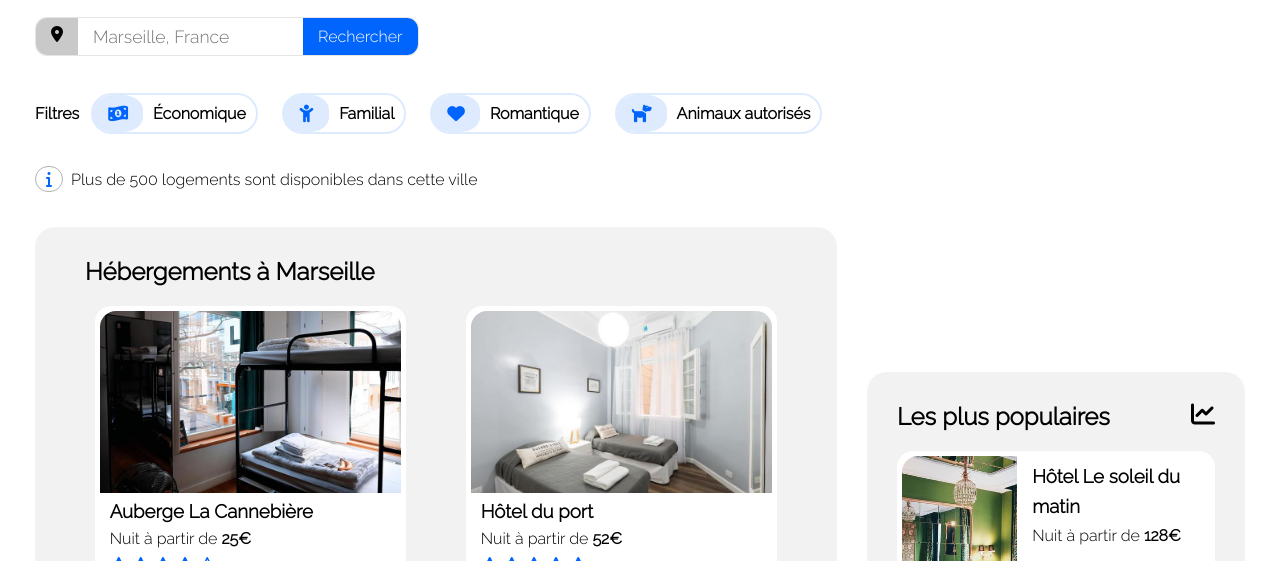
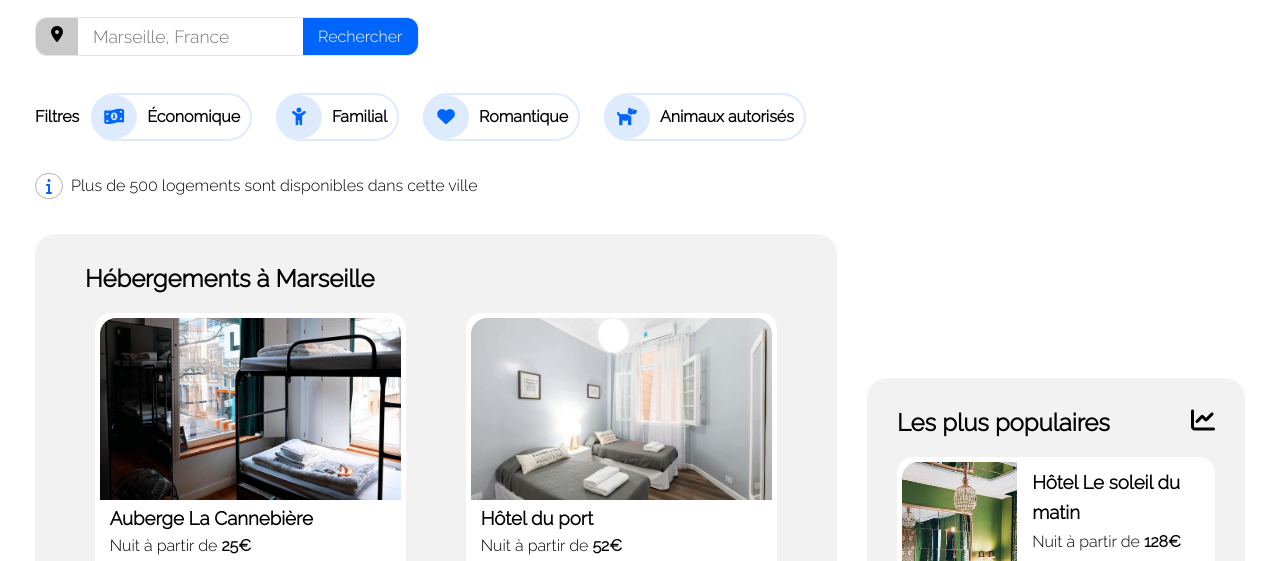
Before and after one commit to Alex-Pqn/Booki-ocr_dw, a plain HTML site: page index.html in a window 1280 px wide. Shown: the part 226-787 px from the top of the page. Drawn offline with Linux system fonts and the light colour scheme.

Commit message:
fix filters icons width & height

```diff
--- a/public/style.css
+++ b/public/style.css
@@ -138,17 +138,22 @@ form * {
   align-items: center;
   margin: 12px;
   border: 2px solid #DEEBFF;
-  border-radius: 50px;
+  border-radius: 65px;
 }
-.filters-card :hover {
-
+.filters-cards a :hover {
+  opacity: .8;
 }
 .filters-card i {
-  padding: 10px 15px;
+  padding: 13px;
   background-color: #DEEBFF;
   color: #0065FC;
   font-size: 1.1em;
-  border-radius: 40%;
+  border-radius: 50%;
+  margin-left: -2px;
+  width: 20px;
+  height: 18px;
+  text-align: center;
+  align-self: center;
 }
 .filters-card p {
   padding: 0 10px;
```
